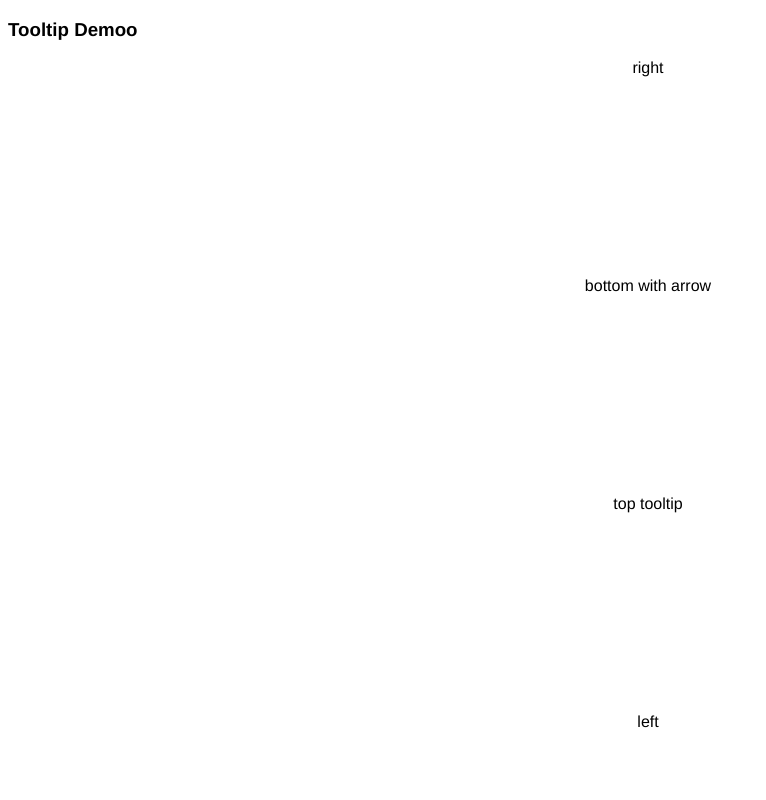
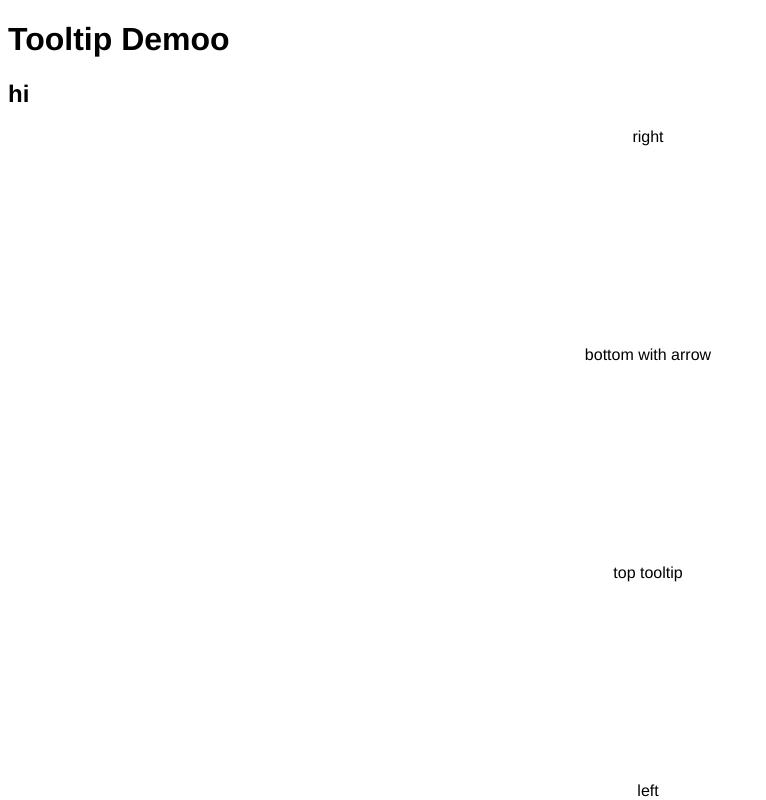
Before and after one commit to shahmargi12/workflow-testing-1, a React (Vite) app: page / in a window 1280 px wide. Shown: the top 800 px of the page, without its empty margins (0-766 px from the left). Built offline with nearby package versions, Linux system fonts and the light colour scheme.

Commit message:
feat: add new label

```diff
--- a/src/App.tsx
+++ b/src/App.tsx
@@ -4,7 +4,8 @@ import { tooltip } from './App.helper';
 function App() {
     return (
         <>
-            <h3>Tooltip Demoo</h3>
+            <h1>Tooltip Demoo</h1>
+            <h2>hi</h2>
             <div className="container">
                 {tooltip.map((tlp, index) => (
                     <Tooltip
```
